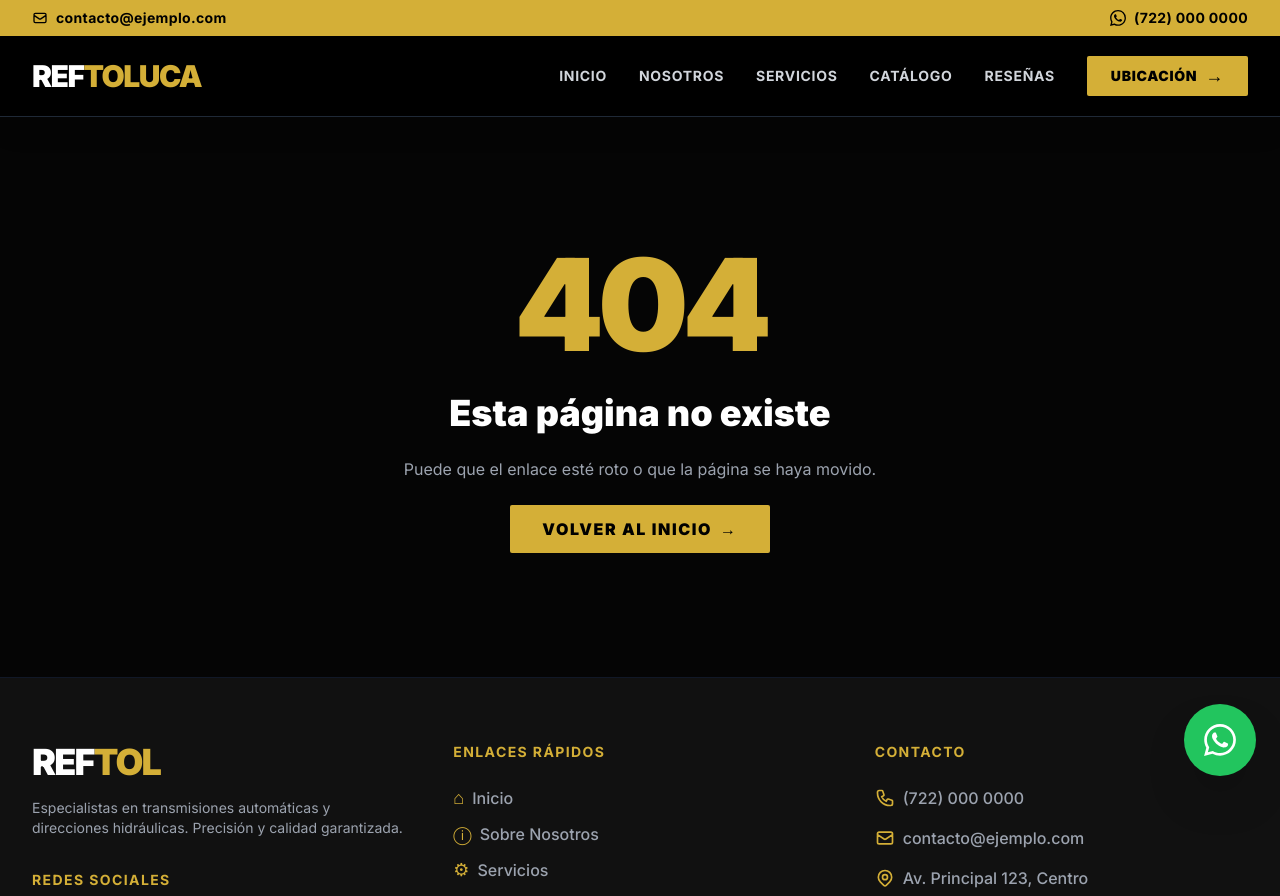
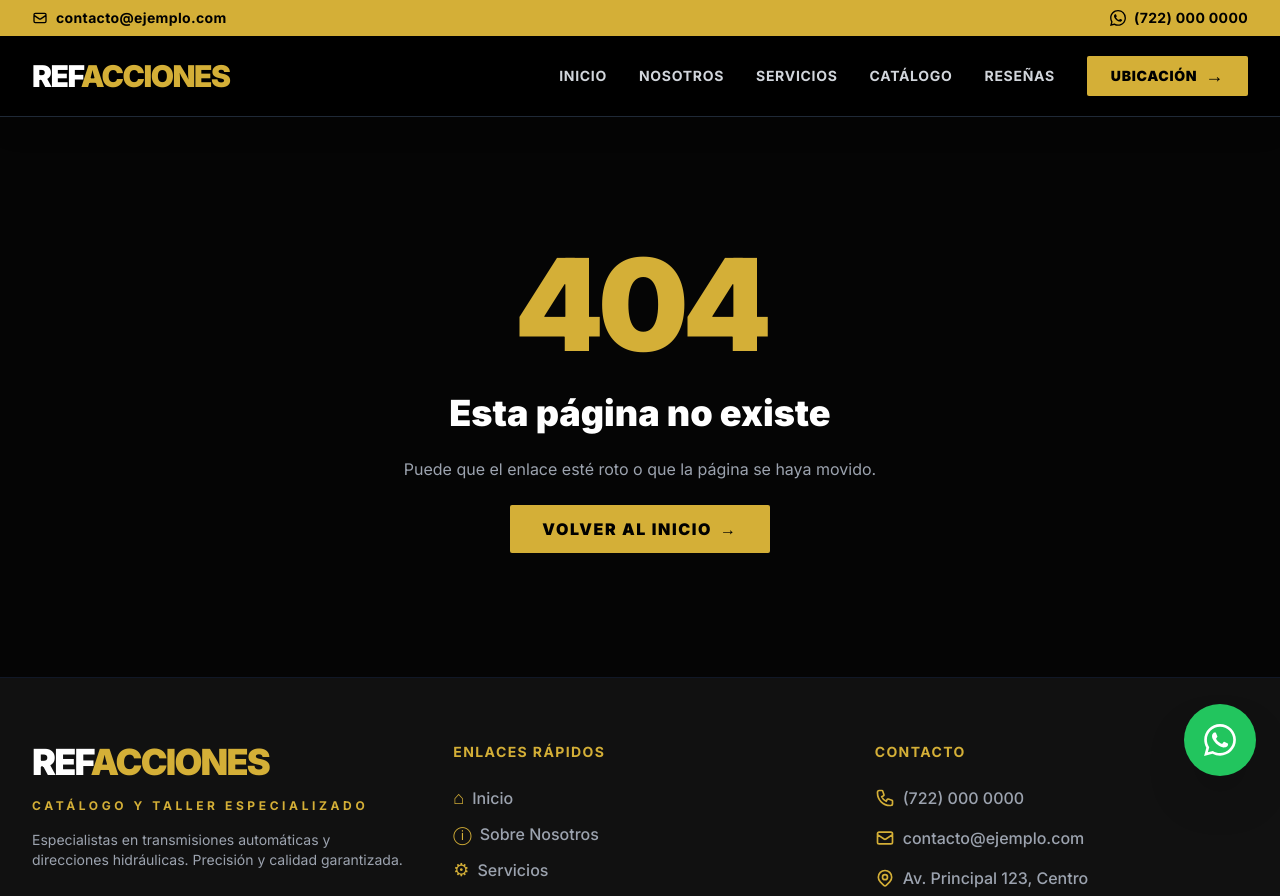
Before and after one commit to jp-software-dev/web-catalog, a React (Vite) app: page /404 in a window 1280 px wide. Shown: the top 896 px of the page. Built offline with nearby package versions, Linux system fonts and the light colour scheme.

Commit message:
feat(ui): update logo and remove city-specific copy
- Logo now reads REFACCIONES; footer shows the tagline
- Remove Toluca mentions from Home, About and Contact

```diff
--- a/src/components/About.tsx
+++ b/src/components/About.tsx
@@ -22,7 +22,7 @@ export default function About() {
           <div className="w-full md:w-1/2 space-y-6">
             <h2 className="text-3xl font-black text-white leading-tight">Nuestra obsesión por el <span className="text-brand-gold">detalle mecánico.</span></h2>
             <p className="text-gray-400 leading-relaxed text-lg">
-              Somos un taller y refaccionaria en Toluca dedicado exclusivamente a resolver los problemas más complejos de tu vehículo. Ya sea que busques una pieza específica o requieras una reconstrucción completa de tu caja automática.
+              Somos un taller y refaccionaria dedicado exclusivamente a resolver los problemas más complejos de tu vehículo. Ya sea que busques una pieza específica o requieras una reconstrucción completa de tu caja automática.
             </p>
             <p className="text-gray-400 leading-relaxed text-lg">
               Nuestro equipo de técnicos te brindará una solución honesta, rápida y con garantía. Trabajamos con los estándares más altos de la industria automotriz.
--- a/src/components/Contact.tsx
+++ b/src/components/Contact.tsx
@@ -10,7 +10,7 @@ export default function Contact() {
       <div className="relative z-10 max-w-6xl mx-auto flex flex-col gap-12 w-full animate-fade-in-up text-center">
         <div className="space-y-4">
              <span className="text-brand-gold font-bold text-sm uppercase tracking-widest block">Ubicación del Taller</span>
-             <h1 className="text-4xl md:text-5xl font-black text-white">Visítanos en Toluca</h1>
+             <h1 className="text-4xl md:text-5xl font-black text-white">Visítanos en el Taller</h1>
              <p className="text-gray-400 text-lg max-w-2xl mx-auto">Te esperamos en nuestras instalaciones para brindarte la mejor atención y diagnóstico para tu vehículo.</p>
         </div>
 
--- a/src/components/Home.tsx
+++ b/src/components/Home.tsx
@@ -2,6 +2,7 @@ import VideoBackground from './VideoBackground';
 import { Link } from 'react-router-dom';
 import homePasion from '../assets/images/home-pasion.jpg';
 import { routes } from '../routes';
+import { business } from '../data/business';
 
 export default function Home() {
   return (
@@ -15,7 +16,7 @@ export default function Home() {
             Precisión <span className="text-brand-gold">Mecánica</span><br/> para tu Vehículo.
           </h1>
           <p className="text-lg md:text-xl text-gray-200 font-medium mt-6 max-w-2xl border-l-4 border-brand-gold pl-4 drop-shadow-lg">
-            Especialistas en Taller y Refacciones de Transmisiones Automáticas y Direcciones Hidráulicas en Toluca.
+            Especialistas en Taller y Refacciones de Transmisiones Automáticas y Direcciones Hidráulicas.
           </p>
           <Link to={routes.catalog.path} className="group mt-10 px-10 py-4 bg-brand-gold text-black font-black uppercase tracking-widest rounded-sm hover:bg-yellow-500 hover:scale-105 transition-all shadow-[0_0_20px_rgba(212,175,55,0.4)] flex items-center gap-2 w-max">
             Catálogo Online
@@ -42,7 +43,7 @@ export default function Home() {
           <div className="w-full md:w-1/2 space-y-6">
             <h2 className="text-4xl md:text-5xl font-black text-white leading-tight drop-shadow-lg">Impulsados por la pasión por la <span className="text-brand-gold">mecánica automotriz</span>.</h2>
             <p className="text-gray-300 text-lg leading-relaxed drop-shadow-md">
-              En Refacciones Toluca nos especializamos en ofrecer atención técnica excepcional a clientes que exigen perfección en el tren motriz de su vehículo.
+              En {business.name} nos especializamos en ofrecer atención técnica excepcional a clientes que exigen perfección en el tren motriz de su vehículo.
               <br/><br/>
               Desde diagnósticos de transmisiones automáticas hasta la reconstrucción de direcciones hidráulicas, cada servicio y pieza está diseñada para restaurar el valor y funcionamiento de tu auto.
             </p>
--- a/src/components/Layout.tsx
+++ b/src/components/Layout.tsx
@@ -45,7 +45,7 @@ export default function Layout() {
 
           <Link to={routes.home.path} className="flex items-center gap-2 cursor-pointer group" aria-label={`${business.name} - Inicio`}>
             <span className="text-white font-black text-2xl md:text-3xl tracking-tighter group-hover:scale-105 transition-transform">
-              REF<span className="text-brand-gold">TOLUCA</span>
+              REF<span className="text-brand-gold">ACCIONES</span>
             </span>
           </Link>
 
@@ -99,7 +99,8 @@ export default function Layout() {
       <footer className="bg-brand-card pt-16 mt-auto border-t border-gray-900">
         <div className="max-w-7xl mx-auto px-4 lg:px-8 pb-12 grid grid-cols-1 md:grid-cols-3 gap-12">
           <div className="space-y-4">
-            <span className="text-white font-black text-4xl tracking-tighter">REF<span className="text-brand-gold">TOL</span></span>
+            <span className="text-white font-black text-4xl tracking-tighter">REF<span className="text-brand-gold">ACCIONES</span></span>
+            <p className="text-brand-gold text-xs font-bold uppercase tracking-[0.3em]">{business.tagline}</p>
             <p className="text-gray-400 text-sm mt-4">Especialistas en transmisiones automáticas y direcciones hidráulicas. Precisión y calidad garantizada.</p>
             <div className="pt-4">
               <p className="text-brand-gold font-bold mb-4 uppercase text-sm tracking-widest">Redes Sociales</p>
```
